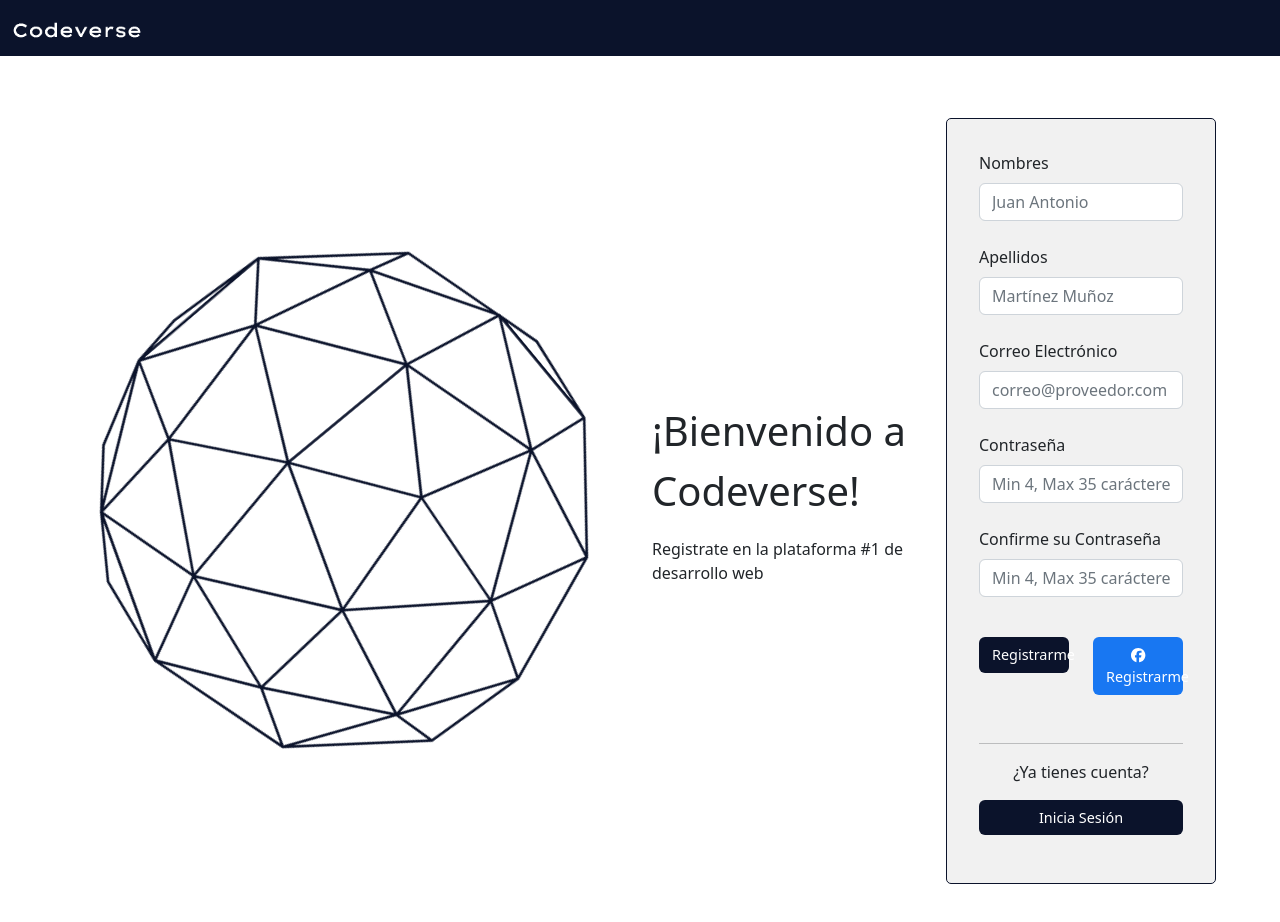
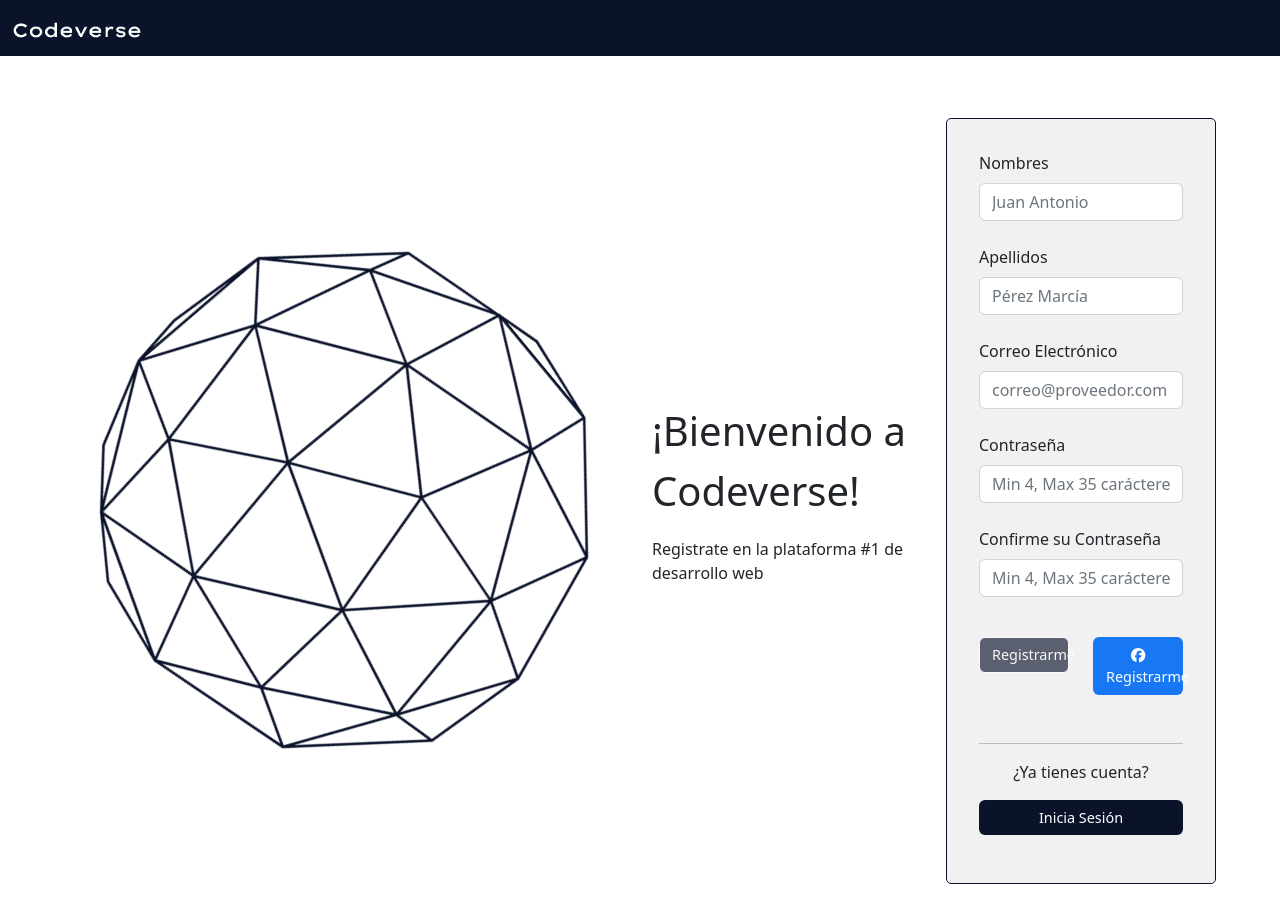
Before and after one commit to iamchapita/Codeverse-Frontend, an Angular app: page /auth/login in a window 1280 px wide. Both pictures are taken after a click on the button "Registrate". Shown: the top 922 px of the page. Built offline with nearby package versions, Linux system fonts and the light colour scheme; what @angular/fire would draw is missing.

Commit message:
Implementación de formulario reactivo

```diff
--- a/src/app/auth/auth.module.ts
+++ b/src/app/auth/auth.module.ts
@@ -4,7 +4,8 @@
 import { LoginComponent } from './pages/login/login.component';
 import { RegisterComponent } from './pages/register/register.component';
 import { NavbarComponent } from '../shared/components/navbar/navbar.component';
-
+import { FormsModule } from '@angular/forms';
+import { ReactiveFormsModule } from '@angular/forms';
 import { FontAwesomeModule } from '@fortawesome/angular-fontawesome';
 
 @NgModule({
@@ -13,6 +14,8 @@
 		CommonModule,
 		AuthRoutingModule,
 		NavbarComponent,
+		FormsModule,
+		ReactiveFormsModule,
 		FontAwesomeModule,
 	],
 })
--- a/src/app/auth/pages/register/register.component.html
+++ b/src/app/auth/pages/register/register.component.html
@@ -21,60 +21,96 @@
 
 					<div class="col-sm-12 col-md-12 col-lg-6">
 
+						<div [formGroup]="registerForm" (ngSubmit)="handleSubmit()" novalidate>
+
 							<div class="customCard">
 								<div class="body">
 
-								<div class="mb-4">
+
+									<div class="mb-4 has-validation">
+										<div class="is-invalid">
 											<label for="firtsNameInput" class="form-label">Nombres</label>
 											<input type="text" class="form-control" id="firtsNameInput"
-										aria-describedby="nameHelp" placeholder="Juan Antonio">
-									<!-- <div id="emailHelp" class="form-text">
-										</div> -->
+												aria-describedby="nameHelp" placeholder="Juan Antonio"
+												formControlName="firtsNameInput">
+
+										</div>
+										<div class="invalid-feedback"
+											*ngIf="registerForm.get('firtsNameInput')?.touched && registerForm.get('firtsNameInput')?.invalid">
+											Nombres no válidos
+										</div>
 									</div>
 
-								<div class="mb-4">
+									<div class="mb-4 has-validation">
+										<div class="is-invalid">
 											<label for="lastNameInput" class="form-label">Apellidos</label>
 											<input type="text" class="form-control" id="lastNameInput"
-										aria-describedby="lastNameHelp" placeholder="Martínez Muñoz">
+												aria-describedby="nameHelp" placeholder="Pérez Marcía"
+												formControlName="lastNameInput">
+
+										</div>
+										<div class="invalid-feedback"
+											*ngIf="registerForm.get('lastNameInput')?.touched && registerForm.get('lastNameInput')?.invalid">
+											Apellidos no válidos
+										</div>
 									</div>
 
-								<!-- <div class="mb-4">
-									<label for="exampleInputPassword1" class="form-label">Fecha de
-										Nacimiento</label>
+									<div class="mb-4 has-validation">
+										<div class="is-invalid">
+											<label for="emailInput" class="form-label">Correo Electrónico</label>
+											<input type="text" class="form-control" id="emailInput"
+												aria-describedby="nameHelp" placeholder="correo@proveedor.com"
+												formControlName="emailInput">
 
-									<ngb-datepicker #dp [(ngModel)]="model"
-										(navigate)="date = $event.next"></ngb-datepicker>
-								</div> -->
-
-								<div class="mb-4">
-									<label for="emailInput" class="form-label">Correo Electrónico</label>
-									<input type="email" class="form-control" id="emailInput"
-										placeholder="correo@proveedor.com">
+										</div>
+										<div class="invalid-feedback"
+											*ngIf="registerForm.get('emailInput')?.touched && registerForm.get('emailInput')?.invalid">
+											Correo Electrónico no válido
+										</div>
 									</div>
 
-								<div class="mb-4">
+									<div class="mb-4 has-validation">
+										<div class="is-invalid">
 											<label for="passwordInput" class="form-label">Contraseña</label>
-									<input type="password" class="form-control" id="passwordInput"
-										placeholder="Min 4, Max 35 carácteres">
+											<input type="text" class="form-control" id="passwordInput"
+												aria-describedby="nameHelp" placeholder="Min 4, Max 35 carácteres"
+												formControlName="passwordInput">
+
+										</div>
+										<div class="invalid-feedback"
+											*ngIf="registerForm.get('passwordInput')?.touched && registerForm.get('passwordInput')?.invalid">
+											La contraseña debe tener de 4 a 35 caracteres, puede contener letras,
+											números.
+											No debe contener espacios en blanco, emojis y símbolos.
+										</div>
 									</div>
 
-								<div class="mb-4">
+									<div class="mb-4 has-validation">
+										<div class="is-invalid">
 											<label for="passwordConfirmInput" class="form-label">Confirme su
 												Contraseña</label>
-									<input type="password" class="form-control" id="passwordConfirmInput"
-										placeholder="Min 4, Max 35 carácteres">
+											<input type="text" class="form-control" id="passwordConfirmInput"
+												aria-describedby="nameHelp" placeholder="Min 4, Max 35 carácteres"
+												formControlName="passwordConfirmInput">
+
 										</div>
+										<div class="invalid-feedback"
+											*ngIf="registerForm.get('passwordConfirmInput')?.touched && registerForm.get('passwordConfirmInput')?.invalid">
+											La Confirmación de Contraseña no coindice
+										</div>
+									</div>
+
 
 								</div>
 
 								<div class="row">
 									<div class="col-sm-12 col-md-12 col-lg-6">
-									<button type="button" class="btn btn-principal"
-										routerLink="/app/home">Registrarme</button>
+										<button type="button" class="btn btn-principal" [disabled]="!registerForm.valid"
+											(click)="handleSubmit()">Registrarme</button>
 									</div>
 
 									<div class="col-sm-12 col-md-12 col-lg-6">
-									<button type="button" class="btn btn-facebook" routerLink="/auth/login">
+										<button type="button" class="btn btn-facebook">
 											<fa-icon [icon]="faFacebook"></fa-icon>Registrarme</button>
 									</div>
 
@@ -83,6 +119,7 @@
 										<p class="fw-light">¿Ya tienes cuenta?</p>
 										<button type="button" class="btn btn-principal" routerLink="/auth/login">Inicia
 											Sesión</button>
+									</div>
 								</div>
 
 							</div>
--- a/src/app/auth/pages/register/register.component.ts
+++ b/src/app/auth/pages/register/register.component.ts
@@ -1,11 +1,79 @@
-import { Component } from '@angular/core';
+import { Component, OnInit } from '@angular/core';
+import {
+	FormBuilder,
+	FormControl,
+	FormGroup,
+	ValidationErrors,
+	Validators,
+	AbstractControl,
+} from '@angular/forms';
 import { faFacebook } from '@fortawesome/free-brands-svg-icons';
+import { User } from 'src/models/User.model';
 
 @Component({
 	selector: 'app-register',
 	templateUrl: './register.component.html',
 	styleUrls: ['./register.component.css'],
 })
-export class RegisterComponent {
+export class RegisterComponent implements OnInit {
 	faFacebook = faFacebook;
+	registerForm: FormGroup;
+
+	constructor(private fb: FormBuilder) {}
+
+	ngOnInit(): void {
+		this.registerForm = this.fb.group({
+			firtsNameInput: new FormControl('', [
+				Validators.required,
+				Validators.pattern(
+					/^(?:[a-zA-Z]{2,15} [a-zA-Z]{2,15}|[a-zA-Z]{2,15})$/
+				),
+			]),
+			lastNameInput: new FormControl('', [
+				Validators.required,
+				Validators.pattern(
+					/^(?:[a-zA-Z]{2,15} [a-zA-Z]{2,15}|[a-zA-Z]{2,15})$/
+				),
+			]),
+			emailInput: new FormControl('', [
+				Validators.required,
+				Validators.email,
+			]),
+			passwordInput: new FormControl('', [
+				Validators.required,
+				Validators.pattern(
+					/((?=.*\d)(?=.*[a-z])(?=.*[A-Z])(?=.*[\W]).{8,64})/
+				),
+			]),
+			passwordConfirmInput: new FormControl('', [
+				Validators.required,
+				Validators.pattern(
+					/((?=.*\d)(?=.*[a-z])(?=.*[A-Z])(?=.*[\W]).{8,64})/
+				),
+				// this.confirmedValidator,
+			]),
+		});
+	}
+
+	confirmedValidator = (control: AbstractControl) => {
+
+		const field = this.registerForm.controls['passwordInput'];
+		const matchingControl = this.registerForm.controls['passwordConfirmInput'];
+
+		if (field.value !== matchingControl.value) {
+			return {
+				type: 'invalid-field-value',
+			};
+		} else {
+			return null;
+		}
+	};
+
+	handleSubmit() {
+		if (this.registerForm.valid) {
+			console.log(this.registerForm.value);
+		} else {
+			console.log('registerForm is invalid');
+		}
+	}
 }
```
Lines whose indentation alone changed are shown as unchanged.
